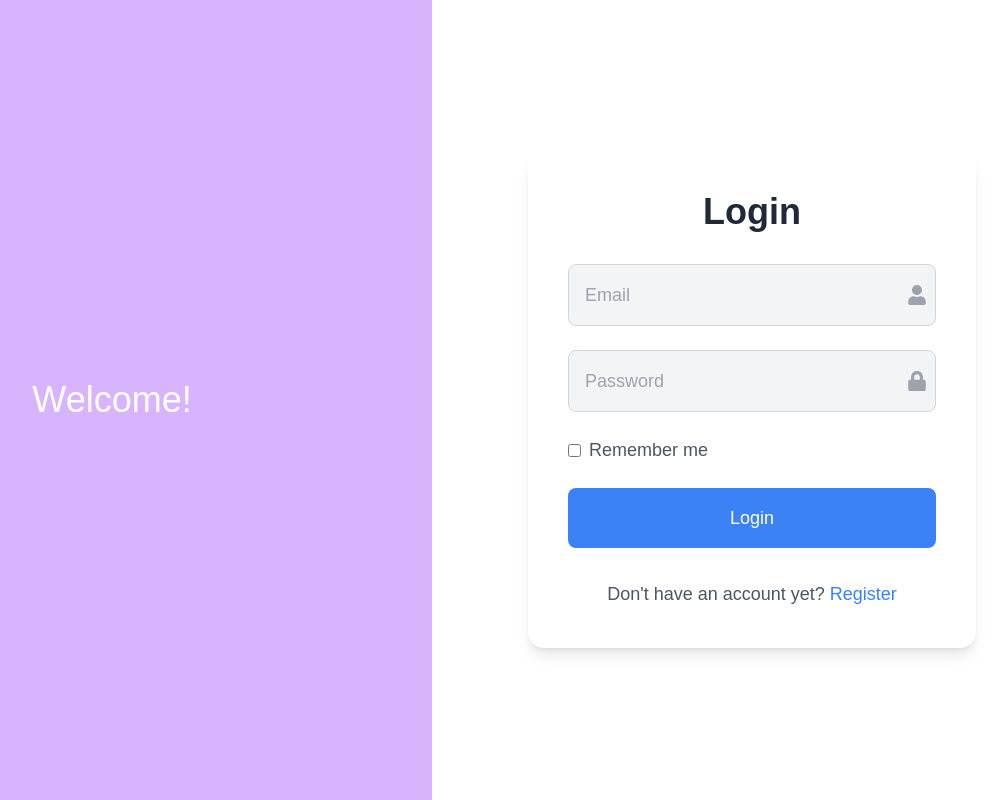
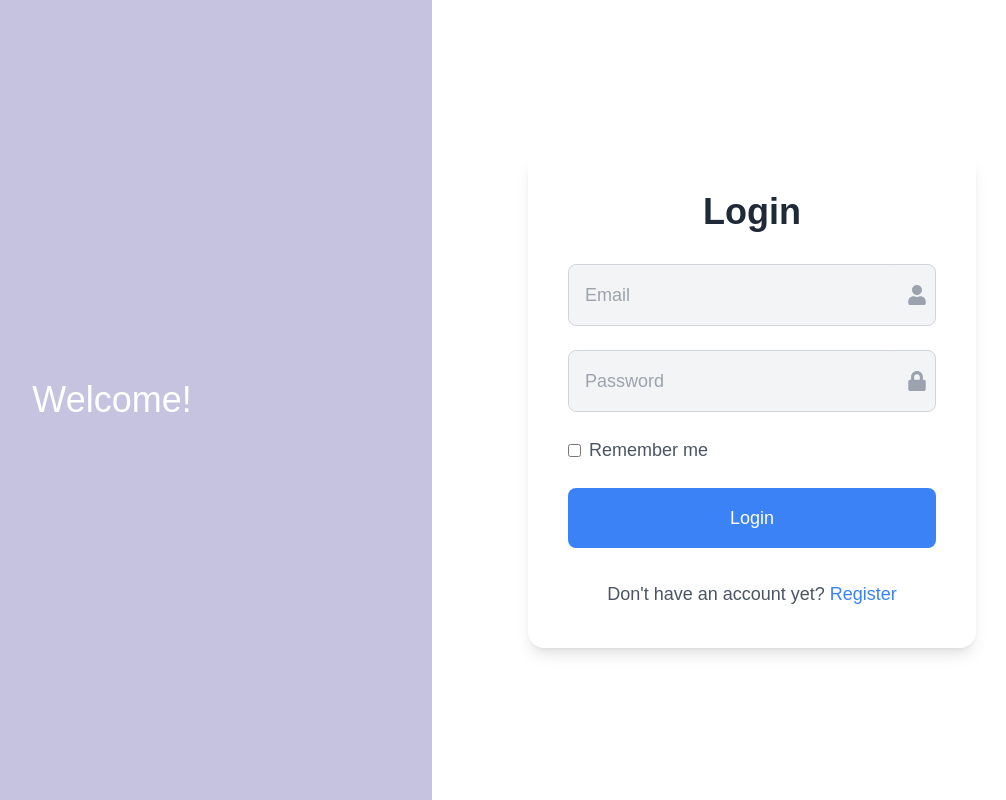
Before and after one commit to remcohofmans/RnD, a React (Create React App) app: page /login in a window 1280 px wide. Shown: the whole page, without its empty margins (208-1214 px from the left). Built offline with nearby package versions, Linux system fonts and the light colour scheme; no server answers.

Commit message:
Reapply the right purple shade

```diff
--- a/src/Components/LoginRegister.jsx
+++ b/src/Components/LoginRegister.jsx
@@ -33,7 +33,7 @@ const LoginRegister = ({ loginWithEmail, signUpWithEmail }) => {
   return (
     <div className="min-h-screen flex">
       {/* Left Half (Background color for now, but you can add an image later) */}
-      <div className="w-1/2 bg-purple-300 flex items-center justify-center">
+      <div className="w-1/2 flex items-center justify-center" style={{ backgroundColor: '#C5C3E0' }}>
         {/* Placeholder for future image */}
         <h2 className="text-white text-4xl">Welcome!</h2>
       </div>
--- a/src/index.css
+++ b/src/index.css
@@ -15,7 +15,6 @@ body {
   justify-content: center;
   align-items: center;
   min-height: 100vh;
-  background: #C5C3E0 !important;
   background-size: cover;
   background-position: center;
 }
```
